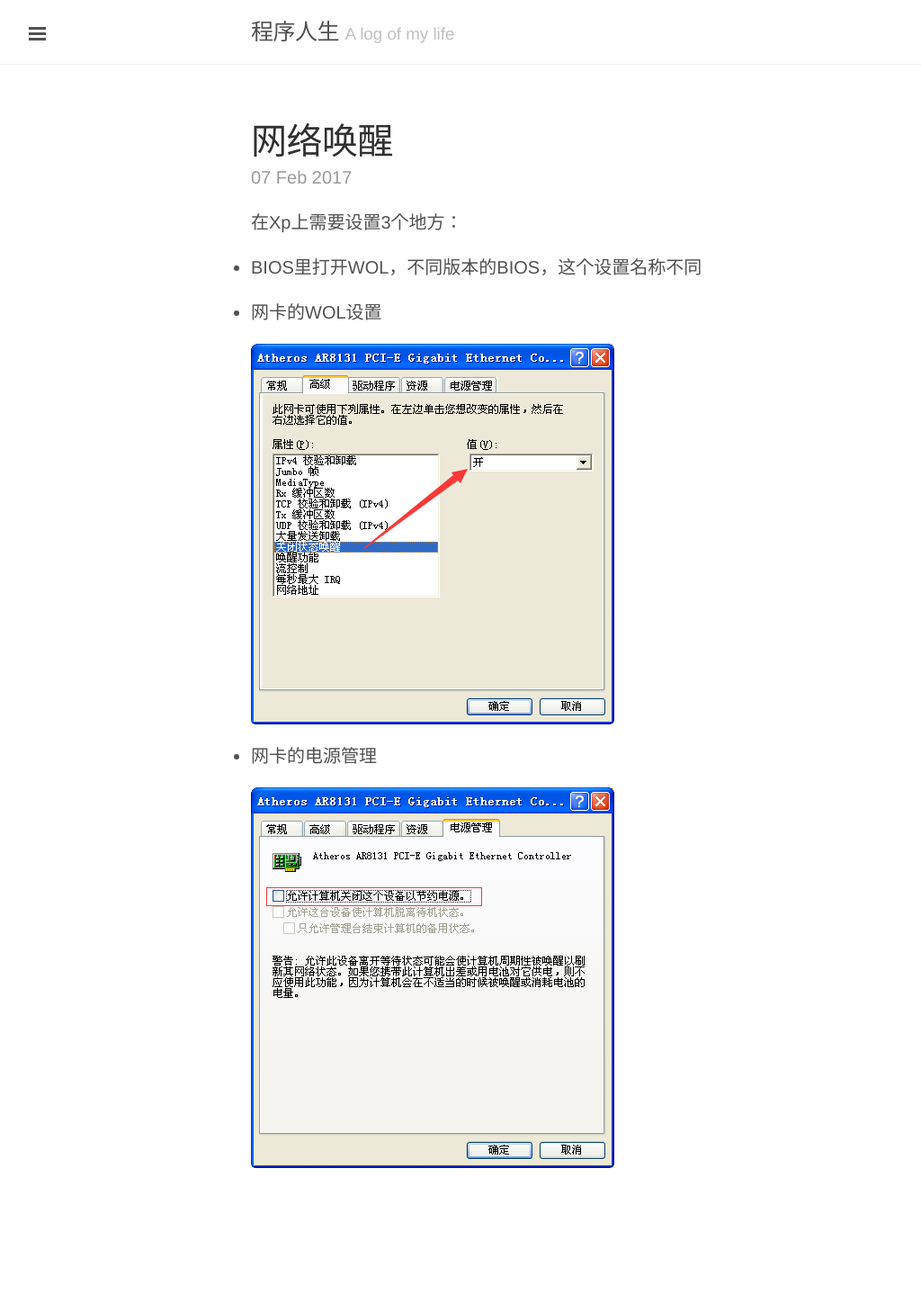
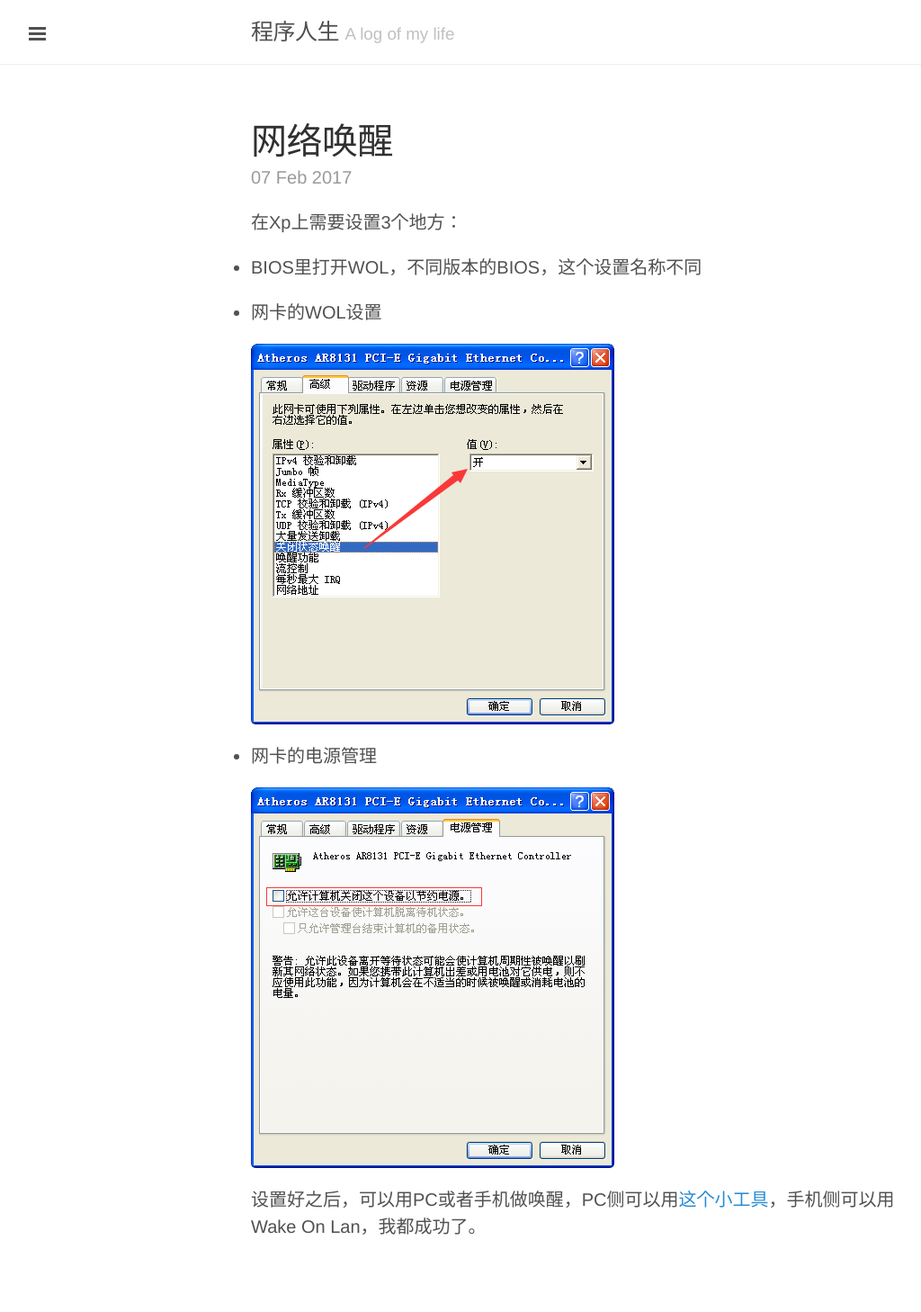
Before and after one commit to liuzhongshu/liuzhongshu.github.io, a Jekyll site: the page built from _posts/2017-02-07-wol.markdown, in a window 1280 px wide. Shown: the whole page at 90% size, without its empty margins (1-1025 px from the left). Built offline with Jekyll 4.4.1, drawn with Linux system fonts in a browser that asks for light colours; comment, search, counter and statistics services are not loaded; before the commit the page ends 1378 px from its top, so only the background shows below that.

Commit message:
Update 2017-02-07-wol.markdown

```diff
--- a/_posts/2017-02-07-wol.markdown
+++ b/_posts/2017-02-07-wol.markdown
@@ -3,6 +3,7 @@
 title: 网络唤醒
 layout: post
 ---
+
 
 在Xp上需要设置3个地方：
 
@@ -15,3 +16,5 @@
 * 网卡的电源管理
 
 ![](/public/images/2017/lan-wol-2.png)
+
+设置好之后，可以用PC或者手机做唤醒，PC侧可以用[这个小工具](http://www.nirsoft.net/utils/wake_on_lan.html)，手机侧可以用Wake On Lan，我都成功了。
```
